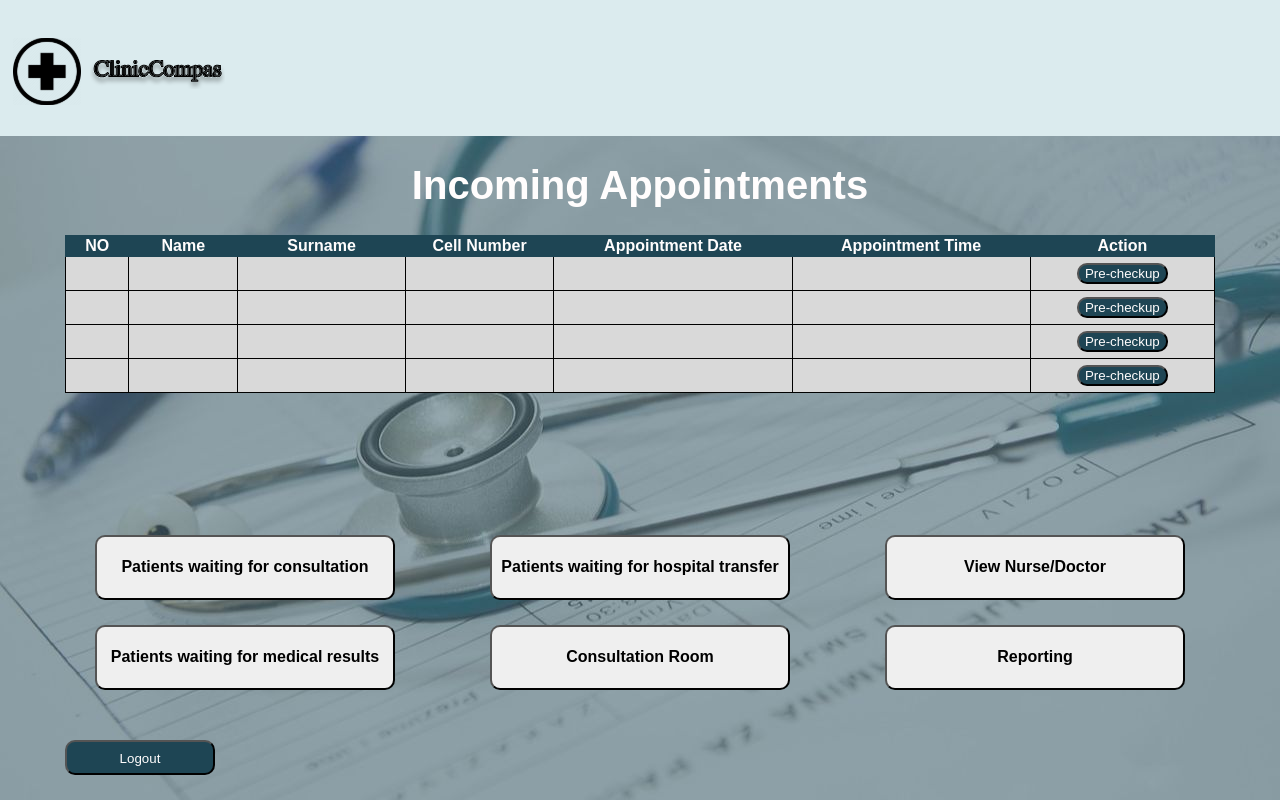
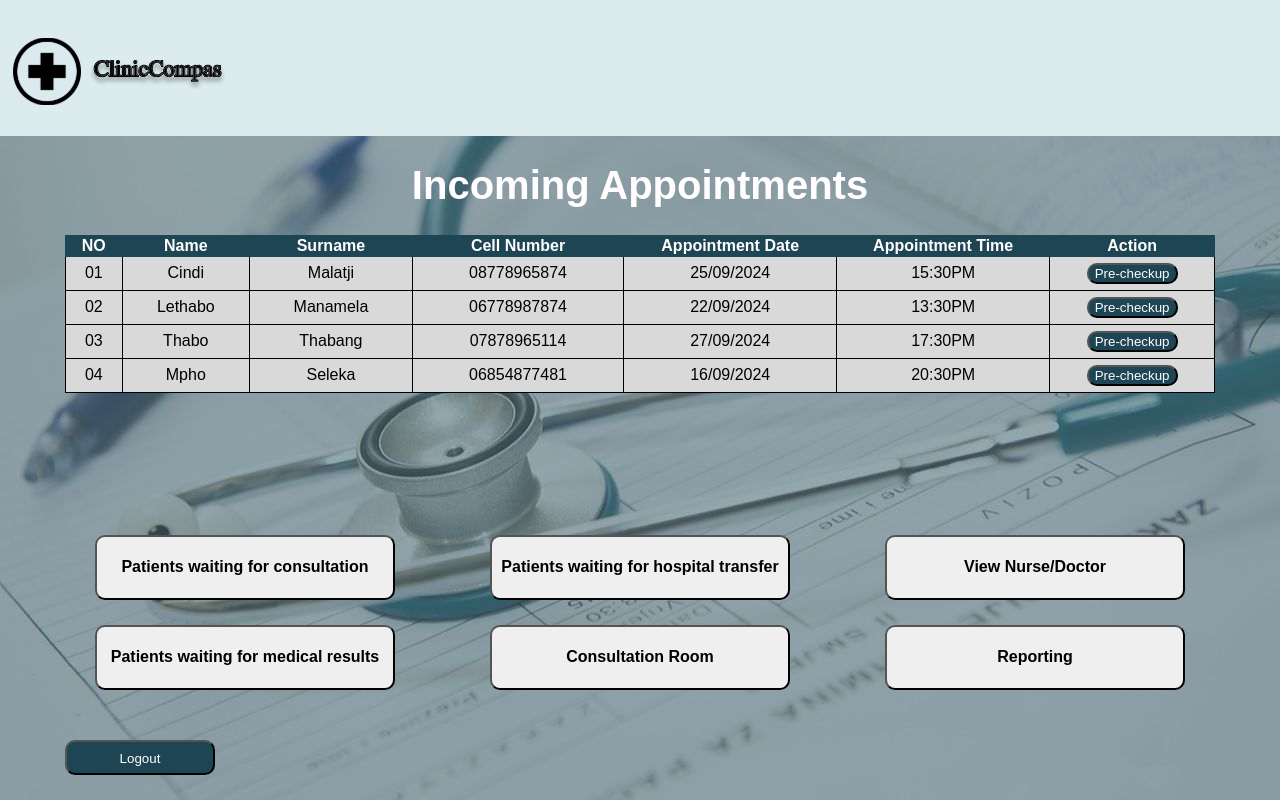
Before and after one commit to BathabileMkhabela/ClinicCampass.Web, a React (Create React App) app: page /Admin-dashboard in a window 1280 px wide. Built offline with nearby package versions, Linux system fonts and the light colour scheme.

Commit message:
this is what good design should look like come one guys

```diff
--- a/src/features/admin/components/admin_dashboard_components/admin_incoming_app_table.jsx
+++ b/src/features/admin/components/admin_dashboard_components/admin_incoming_app_table.jsx
@@ -15,10 +15,10 @@ export default function IncomingAppointmentsTable(){
                 <th>Appointment Time</th>
                 <th>Action</th>
             </tr>
-            <IncomingAppTableRow actionBtn={<PreCheckButtonComp navigate={()=>navigate('/Pre-checkup')}/>}/>
-            <IncomingAppTableRow actionBtn={<PreCheckButtonComp navigate={()=>navigate('/Pre-checkup')}/>}/>
-            <IncomingAppTableRow actionBtn={<PreCheckButtonComp navigate={()=>navigate('/Pre-checkup')}/>}/>
-            <IncomingAppTableRow actionBtn={<PreCheckButtonComp navigate={()=>navigate('/Pre-checkup')}/>}/>
+            <IncomingAppTableRow no="01" surname="Malatji" name="Cindi" cellnum="08778965874" appointmentDate="25/09/2024" appointmentTime="15:30PM" actionBtn={<PreCheckButtonComp navigate={()=>navigate('/Pre-checkup')}/>}/>
+            <IncomingAppTableRow no="02" surname="Manamela" name="Lethabo" cellnum="06778987874" appointmentDate="22/09/2024" appointmentTime="13:30PM" actionBtn={<PreCheckButtonComp navigate={()=>navigate('/Pre-checkup')}/>}/>
+            <IncomingAppTableRow no="03" surname="Thabang" name="Thabo" cellnum="07878965114" appointmentDate="27/09/2024" appointmentTime="17:30PM" actionBtn={<PreCheckButtonComp navigate={()=>navigate('/Pre-checkup')}/>}/>
+            <IncomingAppTableRow no="04" surname="Seleka" name="Mpho" cellnum="06854877481" appointmentDate="16/09/2024" appointmentTime="20:30PM" actionBtn={<PreCheckButtonComp navigate={()=>navigate('/Pre-checkup')}/>}/>
 
 
 
--- a/src/features/states/states.js
+++ b/src/features/states/states.js
@@ -4,7 +4,7 @@ import PatientListActionRowBnt from '../admin/components/patients_waiting_visit_
 import ConsultationRoomTableRows from '../admin/components/consultation_room_components/consultation_room_tableRows';
 import ViewStaffTableRow from '../admin/components/view_staff_components/view_staff_table_row_comp';
 const usePatientListRowStore = create((set)=>({
-    patientsListRow: [<PatientsListTableRowComp actionBtns={<PatientListActionRowBnt/>}/>,<PatientsListTableRowComp actionBtns={<PatientListActionRowBnt/>}/>,<PatientsListTableRowComp actionBtns={<PatientListActionRowBnt/>}/>],
+    patientsListRow: [<PatientsListTableRowComp  actionBtns={<PatientListActionRowBnt/>}/>,<PatientsListTableRowComp actionBtns={<PatientListActionRowBnt/>}/>,<PatientsListTableRowComp actionBtns={<PatientListActionRowBnt/>}/>],
     consultationStaffRow: [<ConsultationRoomTableRows name='Mpho' surnam='Manaka' cellNumber='0789987885' appDateTime='25/08/2024 14:35' designation='Doctor' specialty='Ophthalmology' roomNo='01' status='In-progress' />,<ConsultationRoomTableRows name='Mpho' surnam='Manaka' cellNumber='0789987885' appDateTime='25/08/2024 14:35' designation='Doctor' specialty='Ophthalmology' roomNo='01' status='In-progress' />,<ConsultationRoomTableRows name='Mpho' surnam='Manaka' cellNumber='0789987885' appDateTime='25/08/2024 14:35' designation='Doctor' specialty='Ophthalmology' roomNo='01' status='In-progress' />,<ConsultationRoomTableRows name='Mpho' surnam='Manaka' cellNumber='0789987885' appDateTime='25/08/2024 14:35' designation='Doctor' specialty='Ophthalmology' roomNo='01' status='In-progress' />],
     viewStaffRow: [<ViewStaffTableRow name='Mpho' surnam='M' cellNumber='8700215875' appDateTime='25/08/2024 13:30' designation='Nurse' specialty='Public Health' roomNo='01' status='available' />],
     addNewPatientOnList: ()=> set((state)=>({
```
